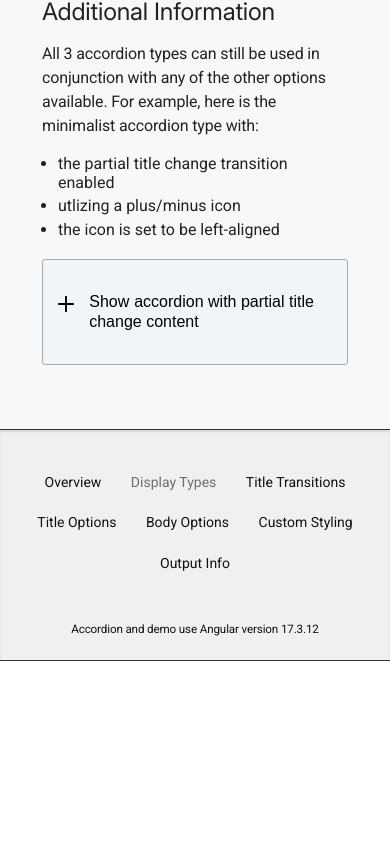
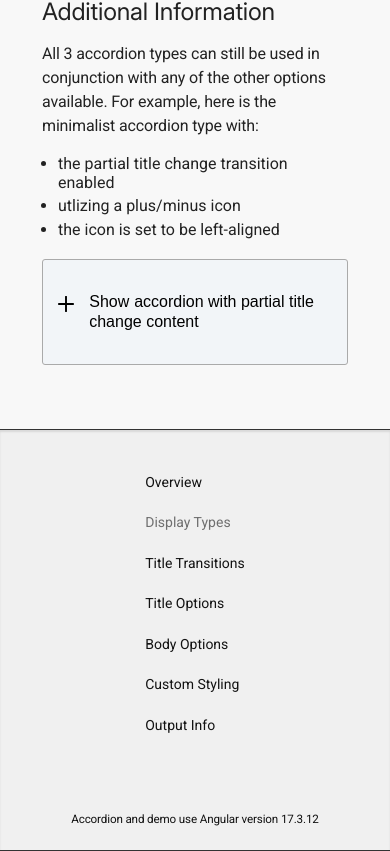
Before and after one commit to JMurkyHawk/accordion, an Angular app: page /accordion-type in a window 390 px wide. Shown: the part 2451-3302 px from the top of the page. Before the commit the page ends 3112 px from the top, so only its background shows below. Built offline with nearby package versions, Linux system fonts and the light colour scheme.

Commit message:
Update footer links layout on mobile screen sizes

```diff
--- a/src/app/app.component.scss
+++ b/src/app/app.component.scss
@@ -1013,8 +1013,24 @@ footer {
     flex-direction: column;
     align-items: center;
 
-    nav.text {
-        margin-bottom: 4rem;
+    j-murky-hawk-navigation {
+        display: contents;
+
+        nav.text {
+            display: contents;
+            margin-bottom: 4rem;
+
+            display: flex;
+            align-items: center;
+            justify-content: center;
+
+            ul {
+                width: 100%;
+
+                display: grid;
+                grid-template-columns: 100%;
+            }
+        }
     }
 
     small {
@@ -1093,6 +1109,18 @@ footer {
 
             .jmBackDrop:not(.titleCard) {
                 padding: 1.8rem 3.2rem;
+            }
+        }
+    }
+
+    footer {
+        j-murky-hawk-navigation {
+            nav.text {
+                width: 100%;
+
+                ul {
+                    grid-template-columns: 33% 33%;
+                }
             }
         }
     }
@@ -1235,6 +1263,17 @@ footer {
 
     }
 
+    footer {
+        j-murky-hawk-navigation {
+            nav.text {
+                ul {
+                    display: flex;
+                    flex-direction: row;
+                }
+            }
+        }
+    }
+
 }
 
 /* Larger laptop and desktop screens */
```
